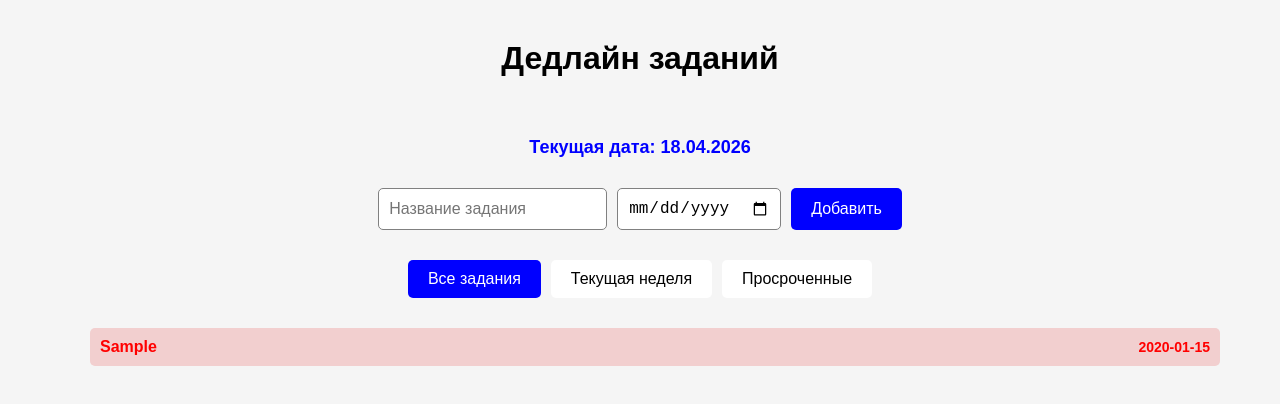
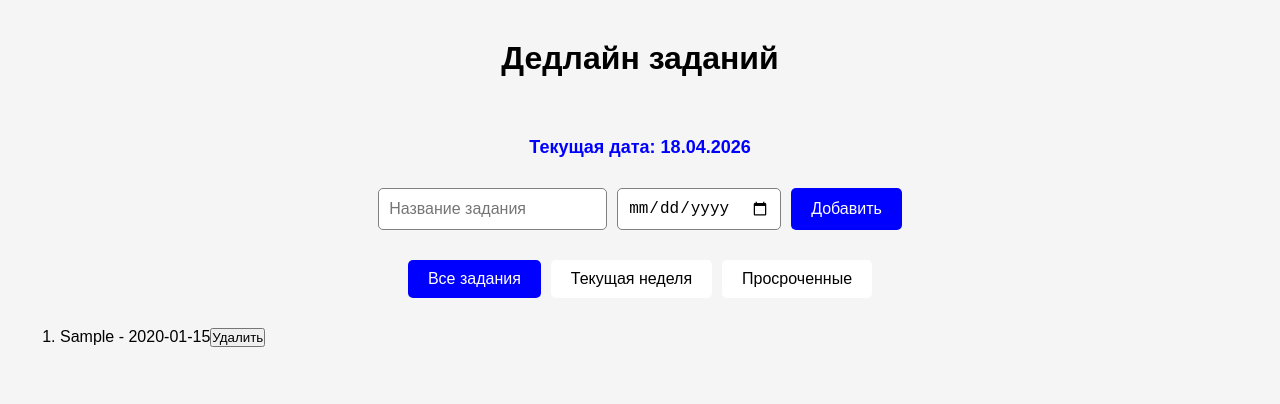
Before and after one commit to monri-byte/Calendar, a React (Create React App) app: page / in a window 1280 px wide. Both pictures are taken after typing "Sample", "2020-01-15" into the empty fields and a click on the button "Добавить". Shown: the top 404 px of the page. Built offline with nearby package versions, Linux system fonts and the light colour scheme.

Commit message:
com9 delete

```diff
--- a/src/App.js
+++ b/src/App.js
@@ -18,13 +18,23 @@
     setTasks([newTask].concat(tasks));
   };
 
+  const deleteTask = (taskId) => {
+    const newTasks = [];
+    for (let i = 0; i < tasks.length; i++) {
+      if (tasks[i].id !== taskId) {
+        newTasks[newTasks.length] = tasks[i];
+      }
+    }
+    setTasks(newTasks);
+  };
+
   return (
     <div className="app">
       <h1>Дедлайн заданий</h1>
       <CurrentDate />
       <TaskForm onAddTask={addTask} />
       <TaskFilter filter={filter} onFilterChange={setFilter} />
-      <Overdue tasks={tasks} filter={filter} />
+      <Overdue tasks={tasks} filter={filter} onDeleteTask={deleteTask} />
     </div>
   );
 }
--- a/src/components/Overdue.js
+++ b/src/components/Overdue.js
@@ -1,7 +1,6 @@
 import React from 'react';
-import './Overdue.css';
 
-const Overdue = ({ tasks, filter }) => {
+const Overdue = ({ tasks, filter, onDeleteTask }) => {
   const getCurrentDate = () => {
     const today = new Date();
     today.setHours(0, 0, 0, 0);
@@ -66,17 +65,18 @@
   const sortedTasks = sortTasksByDate(filteredTasks);
 
   return (
-    <ol className="overdue-list">
-      {sortedTasks.map((task, index) => (
-        <li
-          key={task.id}
-          className={isOverdue(task.deadline) ? 'overdue-item overdue-warning' : 'overdue-item'}
-        >
-          <span className="overdue-title">{task.title}</span>
-          <span className="overdue-deadline">{task.deadline}</span>
-        </li>
-      ))}
-    </ol>
+    <div>
+      <ol>
+        {sortedTasks.map((task, index) => (
+          <li key={task.id}>
+            {task.title} - {task.deadline}
+            <button onClick={() => onDeleteTask(task.id)}>
+              Удалить
+            </button>
+          </li>
+        ))}
+      </ol>
+    </div>
   );
 };
 
```
